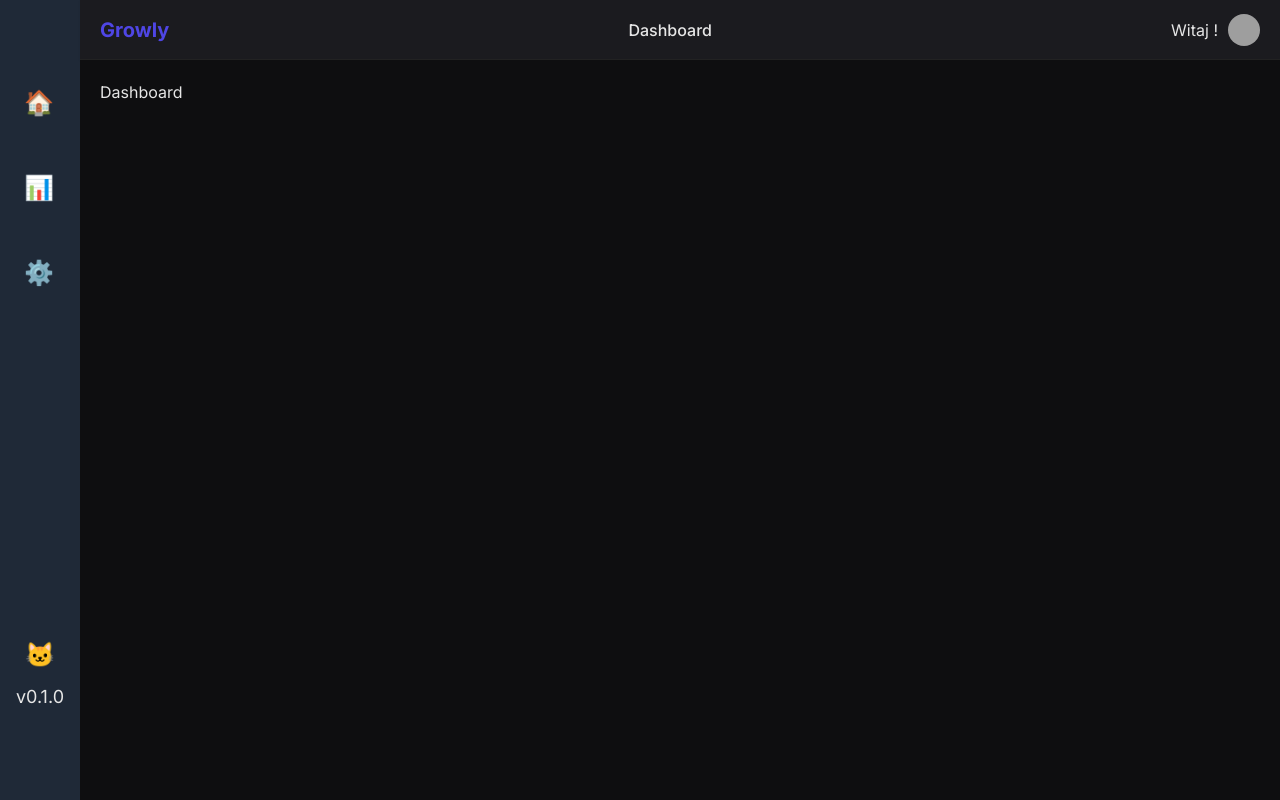
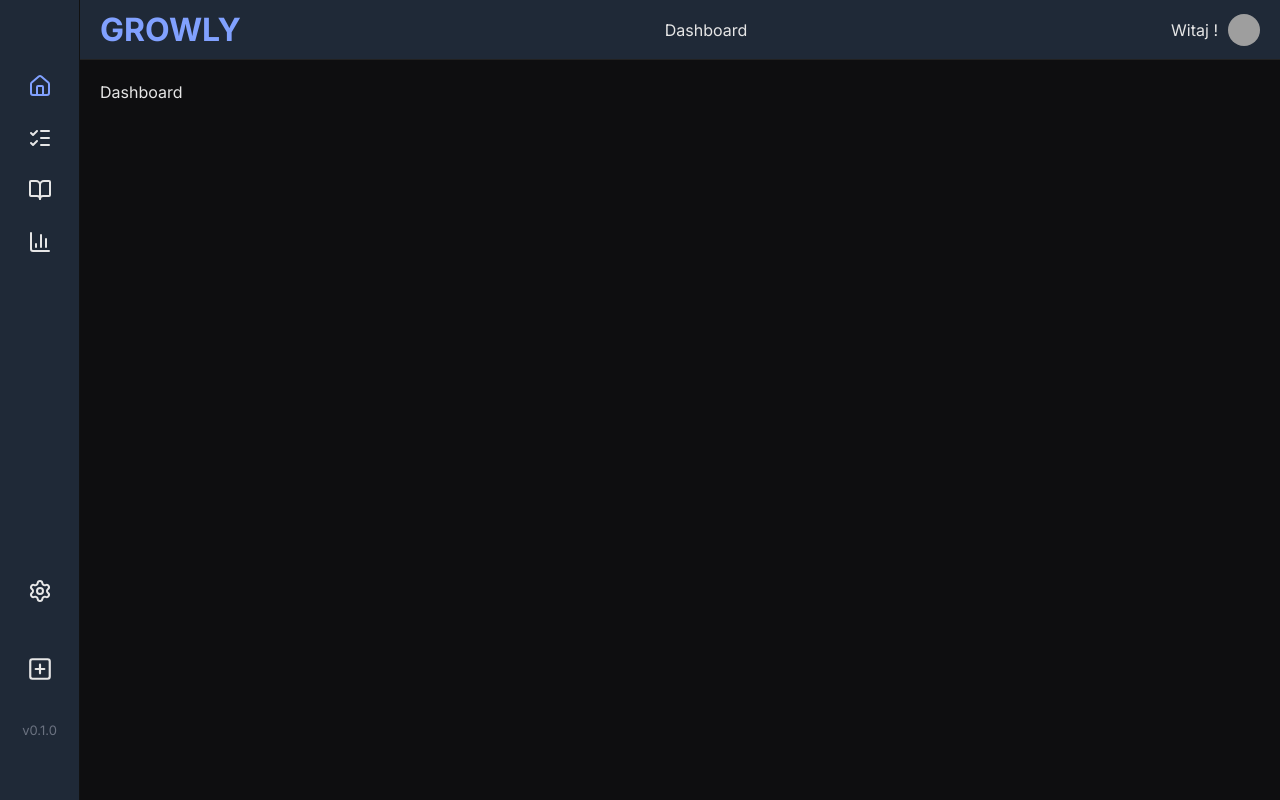
Before and after one commit to KamilKonopski/growly, a React (Vite) app in the folder frontend/: page /dashboard in a window 1280 px wide. Built offline with nearby package versions, Linux system fonts and the light colour scheme; no server answers; sample sign-in values are in the browser's storage; grey boxes are pictures that could not be loaded.

Commit message:
feat(Frontend): Implement side navigation (#7)
* chore: add lucide react

* refactor: remove sidebar structure & styles & add sidebar component

* feat: add side navigation

```diff
--- a/frontend/package.json
+++ b/frontend/package.json
@@ -13,6 +13,7 @@
     "@reduxjs/toolkit": "^2.11.0",
     "framer-motion": "^12.23.24",
     "jwt-decode": "^4.0.0",
+    "lucide-react": "^0.559.0",
     "react": "^19.1.1",
     "react-dom": "^19.1.1",
     "react-redux": "^9.2.0",
--- a/frontend/src/components/Layout/MainLayout.module.css
+++ b/frontend/src/components/Layout/MainLayout.module.css
@@ -1,74 +1,44 @@
-.app-layout {
+.layout {
   display: flex;
   height: 100vh;
   color: var(--color-text);
 }
 
-/* ----- SIDEBAR ----- */
-.sidebar {
-  width: 80px;
-  background-color: #1f2937;
-  display: flex;
-  flex-direction: column;
-  justify-content: space-between;
-  align-items: center;
-  padding: 60px 0;
-}
-
-.sidebar button {
-  background: none;
-  border: none;
-  color: #d1d5db;
-  font-size: 24px;
-  margin: 16px 0;
-  cursor: pointer;
-  transition: color 0.2s;
-}
-
-.sidebar button:hover {
-  color: #4f46e5;
-}
-
-.github-link {
-  font-size: 24px;
-  margin-bottom: 10px;
-}
-
-.github-link:hover {
-  text-decoration: none;
-}
-
-/* ----- MAIN ----- */
 .main {
   flex: 1;
   display: flex;
   flex-direction: column;
 }
 
-/* ----- HEADER ----- */
+.content {
+  flex: 1;
+  padding: 20px;
+  background-color: var(--color-bg);
+  overflow-y: auto;
+}
+
 .header {
   height: 60px;
-  background-color: var(--color-card);
+  background-color: #1f2937;
   border-bottom: 1px solid var(--color-border);
   display: flex;
   align-items: center;
   justify-content: space-between;
   padding: 0 20px;
-  box-shadow: 0 1px 3px rgba(0, 0, 0, 0.05);
 }
 
 .logo {
-  font-size: 20px;
+  font-size: 32px;
   font-weight: 700;
-  color: #4f46e5;
+  color: var(--color-primary);
+  text-transform: uppercase;
 }
 
-.section-title {
+.section {
   font-size: 16px;
-  font-weight: 500;
 }
 
-.user-actions {
+.user {
   display: flex;
   align-items: center;
   gap: 10px;
@@ -79,18 +49,3 @@
   height: 32px;
   border-radius: 50%;
 }
-
-/* ----- CONTENT ----- */
-.content {
-  flex: 1;
-  padding: 20px;
-  background-color: var(--color-bg); /* jasne tło */
-  overflow-y: auto;
-}
-
-footer {
-  display: flex;
-  flex-direction: column;
-  justify-content: center;
-  align-items: center;
-}
--- a/frontend/src/components/Layout/MainLayout.tsx
+++ b/frontend/src/components/Layout/MainLayout.tsx
@@ -3,6 +3,8 @@ import { useSelector } from "react-redux";
 
 import { useMeQuery } from "../../store/auth/authApi";
 import type { RootState } from "../../store/store";
+
+import Sidebar from "../Sidebar/Sidebar";
 
 import styles from "./MainLayout.module.css";
 
@@ -21,36 +23,17 @@ const MainLayout = () => {
   const user = mode === "backend" ? backendUser : demoUser;
 
   return (
-    <div className={styles["app-layout"]}>
-      <aside className={styles.sidebar}>
-        <div>
-          <button title="Dashboard">🏠</button>
-          <button title="Statystyki">📊</button>
-          <button title="Ustawienia">⚙️</button>
-        </div>
-        <footer>
-          <a
-            href="https://github.com/kamilkonopski"
-            className={styles["github-link"]}
-            target="_blank"
-            rel="noopener noreferrer"
-          >
-            🐱
-          </a>
-          <p>v0.1.0</p>
-        </footer>
-      </aside>
-
+    <div className={styles.layout}>
+      <Sidebar />
       <div className={styles.main}>
         <header className={styles.header}>
           <div className={styles.logo}>Growly</div>
-          <div className={styles["section-title"]}>Dashboard</div>
-          <div className={styles["user-actions"]}>
+          <div className={styles.section}>Dashboard</div>
+          <div className={styles.user}>
             <span>Witaj {user?.name}!</span>
             <img src="/avatar.png" alt="avatar" className={styles.avatar} />
           </div>
         </header>
-
         <main className={styles.content}>
           <Outlet />
         </main>
--- /dev/null
+++ b/frontend/src/components/Sidebar/Sidebar.module.css
@@ -0,0 +1,37 @@
+.sidebar {
+  width: 80px;
+  background-color: #1f2937;
+  display: flex;
+  flex-direction: column;
+  justify-content: space-between;
+  padding: 60px 0 40px;
+  border-right: 1px solid #111;
+}
+
+.nav_items {
+  display: flex;
+  flex-direction: column;
+  align-items: center;
+}
+
+.footer {
+  display: flex;
+  flex-direction: column;
+  align-items: center;
+  gap: 25px;
+  margin-bottom: 20px;
+}
+
+.github {
+  color: #d1d5db;
+  transition: color 0.2s;
+}
+
+.github:hover {
+  color: var(--color-primary);
+}
+
+.version {
+  font-size: 13px;
+  color: #6b7280;
+}
--- /dev/null
+++ b/frontend/src/components/Sidebar/Sidebar.tsx
@@ -0,0 +1,36 @@
+import {
+  Home,
+  ListChecks,
+  BookOpen,
+  BarChart3,
+  Settings,
+  SquarePlus,
+} from "lucide-react";
+
+import SidebarItem from "./SidebarItem";
+
+import styles from "./Sidebar.module.css";
+
+const Sidebar = () => {
+  return (
+    <aside className={styles.sidebar}>
+      <div className={styles["nav_items"]}>
+        <SidebarItem icon={<Home />} label="Dashboard" to="/dashboard" />
+        <SidebarItem icon={<ListChecks />} label="Nawyki" to="/habits" />
+        <SidebarItem icon={<BookOpen />} label="Nauka" to="/learning" />
+        <SidebarItem icon={<BarChart3 />} label="Statystyki" to="/stats" />
+      </div>
+      <footer className={styles.footer}>
+        <SidebarItem icon={<Settings />} label="Ustawienia" to="/settings" />
+        <SidebarItem
+          icon={<SquarePlus size={26} />}
+          label="Mój Github"
+          href="https://github.com/kamilkonopski"
+        />
+        <span className={styles.version}>v0.1.0</span>
+      </footer>
+    </aside>
+  );
+};
+
+export default Sidebar;
--- /dev/null
+++ b/frontend/src/components/Sidebar/SidebarItem.module.css
@@ -0,0 +1,51 @@
+.link {
+  width: 100%;
+  display: flex;
+  justify-content: center;
+  position: relative;
+  margin: 14px 0;
+  cursor: pointer;
+}
+
+.item {
+  display: flex;
+  align-items: center;
+  justify-content: center;
+  color: #d1d5db;
+  transition: color 0.2s;
+  position: relative;
+}
+
+.icon {
+  font-size: 26px;
+  display: flex;
+  align-items: center;
+  justify-content: center;
+}
+
+.tooltip {
+  position: absolute;
+  left: 70px;
+  background-color: #111;
+  padding: 6px 12px;
+  border-radius: 6px;
+  font-size: 14px;
+  white-space: nowrap;
+  opacity: 0;
+  pointer-events: none;
+  transform: translateX(-10px);
+  transition: opacity 0.15s ease, transform 0.2 ease;
+}
+
+.link:hover .tooltip {
+  opacity: 1;
+  transform: translateX(0);
+}
+
+.link:hover .icon {
+  color: var(--color-primary);
+}
+
+.active .icon {
+  color: var(--color-primary);
+}
--- /dev/null
+++ b/frontend/src/components/Sidebar/SidebarItem.tsx
@@ -0,0 +1,46 @@
+import { NavLink } from "react-router-dom";
+
+import styles from "./SidebarItem.module.css";
+
+interface SidebarItemProps {
+  icon: React.ReactNode;
+  label: string;
+  to?: string;
+  href?: string;
+}
+
+const SidebarItem = ({ icon, label, to, href }: SidebarItemProps) => {
+  const content = (
+    <div className={styles.item}>
+      <span className={styles.icon}>{icon}</span>
+      <span className={styles.tooltip}>{label}</span>
+    </div>
+  );
+
+  if (to) {
+    return (
+      <NavLink
+        to={to}
+        className={({ isActive }) =>
+          isActive ? `${styles.link} ${styles.active}` : styles.link
+        }
+      >
+        {content}
+      </NavLink>
+    );
+  }
+  if (href) {
+    return (
+      <a
+        className={styles.link}
+        href={href}
+        target="_blank"
+        rel="noopener noreferrer"
+      >
+        {content}
+      </a>
+    );
+  }
+};
+
+export default SidebarItem;
```
Also changed, not shown: 1 other file (tests, documents, lock files or other folders).
